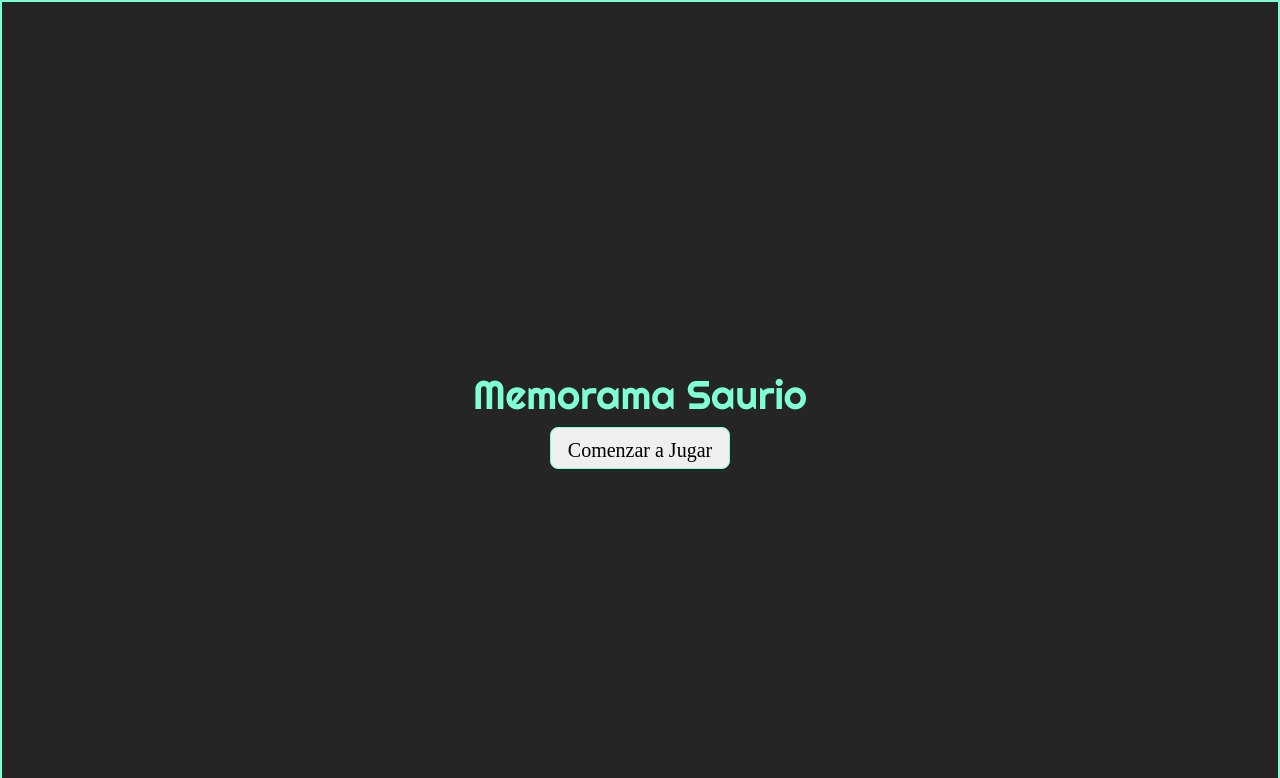
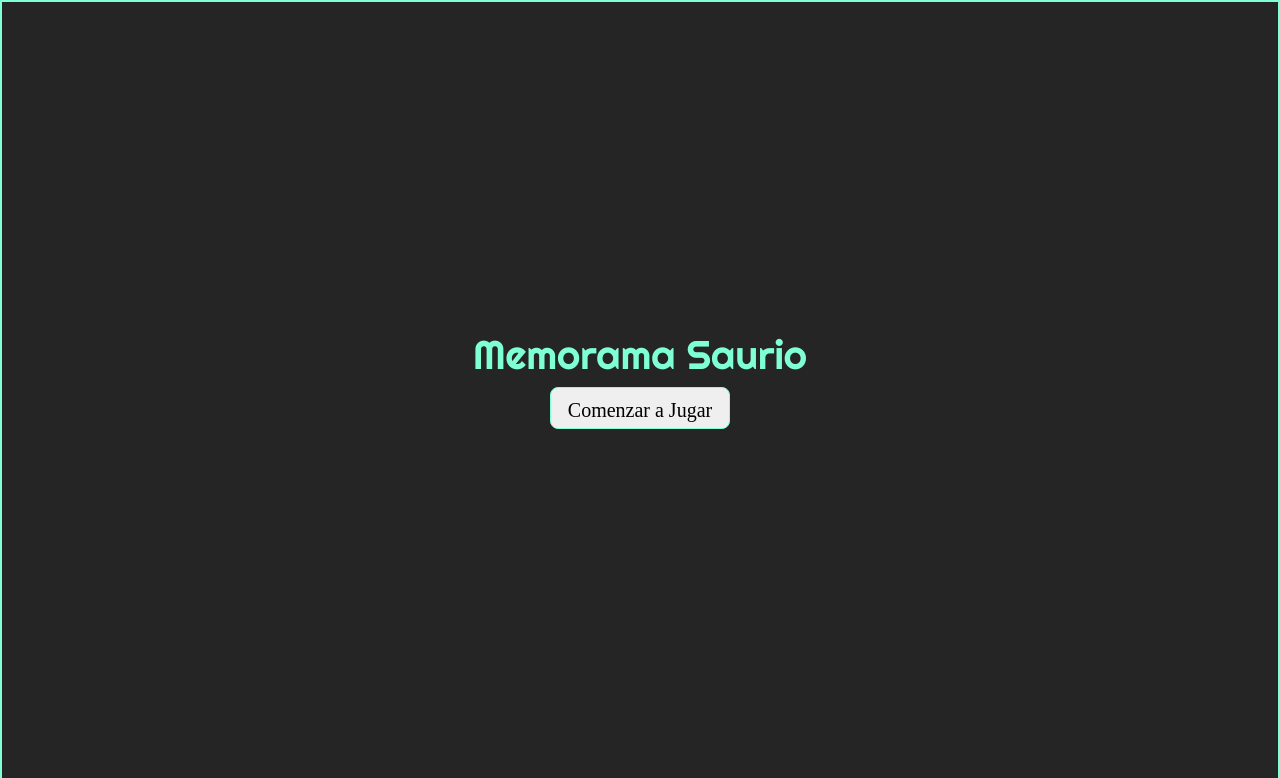
Before and after one commit to kiwy36/Portfolio-07-2023, a React (Vite) app: page /memorama in a window 1280 px wide. Shown: the top 778 px of the page. Built offline with nearby package versions, Linux system fonts and the light colour scheme.

Commit message:
pequeños ajustes

```diff
--- a/index.html
+++ b/index.html
@@ -1,5 +1,5 @@
 <!DOCTYPE html>
-<html lang="en">
+<html lang="es">
   <head>
     <meta charset="UTF-8" />
     <link rel="icon" type="image/svg+xml" href="https://i.ibb.co/BBHCkgk/kiwi.png" />
--- a/src/components/Memorama/Memorama.css
+++ b/src/components/Memorama/Memorama.css
@@ -6,7 +6,7 @@
   flex-direction: column;
   align-items: center;
   justify-content: center;
-  height: 110vh;
+  height: 100vh;
   border: aquamarine 2px solid;
 }
 .memorama tr{
@@ -25,7 +25,7 @@
   display: block;
   justify-content: center;
   text-align: center;
-  margin-bottom: 40px;
+  margin-bottom: auto;
   margin-left: auto;
   margin-right: auto;
   margin-top: 0px;
```
